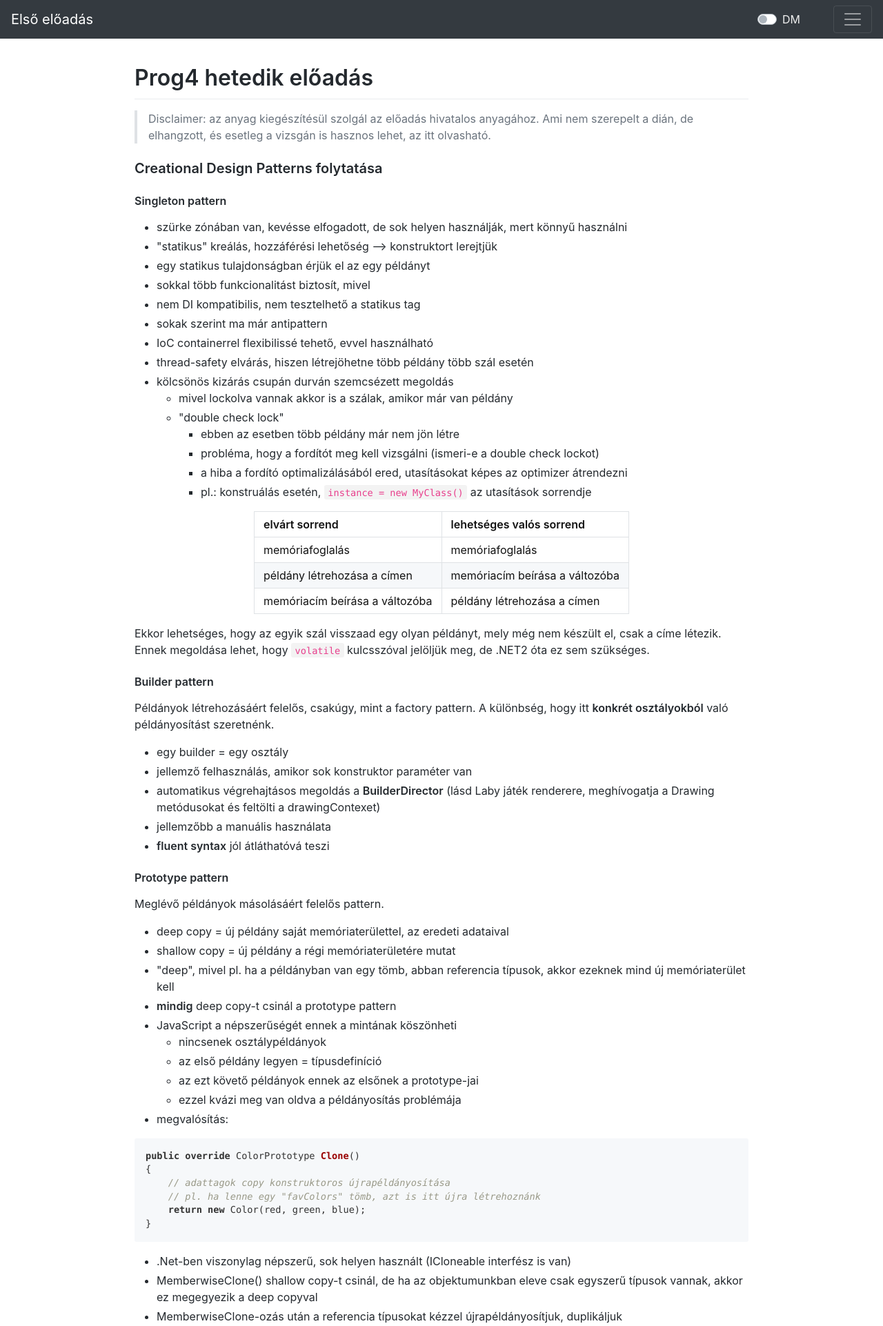
After one commit to kerteszgabor/kerteszgabor.github.io, a PHP site: page /hetedikEA.html in a window 1280 px wide. The commit adds this page. Shown: the top 1922 px of the page at 69% size. Run offline with PHP 8.4, Linux system fonts and the light colour scheme.

Commit message:
added 7th lecture

```diff
--- a/prog4/assets/css/sajat.css
+++ b/prog4/assets/css/sajat.css
@@ -1,6 +1,10 @@
 body.dark-mode {
     background-color:#111;
     color:rgb(255, 255, 255);
+}
+
+table{
+    color:#111;
 }
 
 
--- /dev/null
+++ b/prog4/hetedikEA.html
@@ -0,0 +1,213 @@
+<!doctype html>
+<html>
+  <head>
+    <meta charset="utf-8">
+    <meta name="viewport" content="width=device-width, initial-scale=1, minimal-ui">
+    <title>Prog4 hetedik előadás</title>
+    <link rel="stylesheet" href="https://maxcdn.bootstrapcdn.com/bootstrap/4.3.1/css/bootstrap.min.css">
+    <link type="text/css" rel="stylesheet" href="assets/css/github-markdown.css">
+    <link type="text/css" rel="stylesheet" href="assets/css/pilcrow.css">
+    <link type="text/css" rel="stylesheet" href="assets/css/hljs-github.min.css"/>
+    <link type="text/css" rel="stylesheet" href="assets/css/sajat.css"/>
+  </head>
+	<body id="body" class="light-mode">
+        <nav class="navbar fixed-top navbar-dark bg-dark">
+                <a class="navbar-brand" href="#">Első előadás</a>
+
+                 <div id="darkmodeSwitcher" class="custom-control custom-switch d-flex justify-content-start mr-5">
+                   <input type="checkbox" class="custom-control-input" onchange="ToogleDarkMode()" id="customSwitches">
+                   <label id="darkmodeSwitcher" class="custom-control-label headerText" for="customSwitches">DM</label>
+                 </div>
+
+                <button class="navbar-toggler" type="button" data-toggle="collapse" data-target="#collapsingNavbar">
+                     <span class="navbar-toggler-icon"></span>
+                 </button>
+                 <div class="navbar-collapse collapse" id="collapsingNavbar">
+                     <ul class="navbar-nav">
+                         <li class="nav-item active">
+                                <a target="_self" class="nav-link" href="index.html">Prog4 előadások</a>
+                            </li>
+                         <li class="nav-item">
+                             <a target="_self" class="nav-link" href="../main_old/calendar/calendar.html">Határidők</a>
+                         </li>
+                     <li class="nav-item">
+                             <button id="btn" type="button" onclick="ToogleDarkMode()" class=" pull-left navbar-toggle btn-dark btn" style="margin-left: -12px;">Dark Mode</button>
+                         </li>
+                     </ul>
+                 </div>
+             </nav>
+    <article id="content" class="markdown-body mt-5"><h1 id="prog4-hetedik-előadás">Prog4 hetedik előadás</h1>
+<blockquote>
+<p>Disclaimer: az anyag kiegészítésül szolgál az előadás hivatalos anyagához. Ami nem szerepelt a dián, de elhangzott, és esetleg a vizsgán is hasznos lehet, az itt olvasható.</p>
+</blockquote>
+<h3 id="creational-design-patterns-folytatása">Creational Design Patterns folytatása</h3>
+<h4 id="singleton-pattern">Singleton pattern</h4>
+<ul class="list">
+<li>szürke zónában van, kevésse elfogadott, de sok helyen használják, mert könnyű használni</li>
+<li>&quot;statikus&quot; kreálás, hozzáférési lehetőség --&gt; konstruktort lerejtjük</li>
+<li>egy statikus tulajdonságban érjük el az egy példányt</li>
+<li>sokkal több funkcionalitást biztosít, mivel </li>
+<li>nem DI kompatibilis, nem tesztelhető a statikus tag</li>
+<li>sokak szerint ma már antipattern</li>
+<li>IoC containerrel flexibilissé tehető, evvel használható</li>
+<li>thread-safety elvárás, hiszen létrejöhetne több példány több szál esetén</li>
+<li>kölcsönös kizárás csupán durván szemcsézett megoldás<ul class="list">
+<li>mivel lockolva vannak akkor is a szálak, amikor már van példány</li>
+<li>&quot;double check lock&quot; <ul class="list">
+<li>ebben az esetben több példány már nem jön létre</li>
+<li>probléma, hogy a fordítót meg kell vizsgálni (ismeri-e a double check lockot)</li>
+<li>a hiba a fordító optimalizálásából ered, utasításokat képes az optimizer átrendezni</li>
+<li>pl.: konstruálás esetén, <code>instance = new MyClass()</code> az utasítások sorrendje<center>
+
+</li>
+</ul>
+</li>
+</ul>
+</li>
+</ul>
+
+<div class="row justify-content-center">
+        <div class="col-auto">
+                <table>
+                        <thead>
+                        <tr>
+                        <th>elvárt sorrend</th>
+                        <th>lehetséges valós sorrend</th>
+                        </tr>
+                        </thead>
+                        <tbody>
+                        <tr>
+                        <td>memóriafoglalás</td>
+                        <td>memóriafoglalás</td>
+                        </tr>
+                        <tr>
+                        <td>példány létrehozása a címen</td>
+                        <td>memóriacím beírása a változóba</td>
+                        </tr>
+                        <tr>
+                        <td>memóriacím beírása a változóba</td>
+                        <td>példány létrehozása a címen</td>
+                        </tr>
+                        </tbody>
+                        </table>
+        </div>
+      </div>
+
+<p>Ekkor lehetséges, hogy az egyik szál visszaad egy olyan példányt, mely még nem készült el, csak a címe létezik. Ennek megoldása lehet, hogy <code>volatile</code> kulcsszóval jelöljük meg, de .NET2 óta ez sem szükséges.
+</center></p>
+<h4 id="builder-pattern">Builder pattern</h4>
+<p>Példányok létrehozásáért felelős, csakúgy, mint a factory pattern. A különbség, hogy itt <strong>konkrét osztályokból</strong> való példányosítást szeretnénk.</p>
+<ul class="list">
+<li>egy builder = egy osztály</li>
+<li>jellemző felhasználás, amikor sok konstruktor paraméter van</li>
+<li>automatikus végrehajtásos megoldás a <strong>BuilderDirector</strong> (lásd Laby játék renderere, meghívogatja a Drawing metódusokat és feltölti a drawingContexet)</li>
+<li>jellemzőbb a manuális használata</li>
+<li><strong>fluent syntax</strong> jól átláthatóvá teszi</li>
+</ul>
+<h4 id="prototype-pattern">Prototype pattern</h4>
+<p>Meglévő példányok másolásáért felelős pattern.</p>
+<ul class="list">
+<li>deep copy = új példány saját memóriaterülettel, az eredeti adataival</li>
+<li>shallow copy = új példány a régi memóriaterületére mutat</li>
+<li>&quot;deep&quot;, mivel pl. ha a példányban van egy tömb, abban referencia típusok, akkor ezeknek mind új memóriaterület kell</li>
+<li><strong>mindig</strong> deep copy-t csinál a prototype pattern</li>
+<li>JavaScript a népszerűségét ennek a mintának köszönheti<ul class="list">
+<li>nincsenek osztálypéldányok</li>
+<li>az első példány legyen = típusdefiníció</li>
+<li>az ezt követő példányok ennek az elsőnek a prototype-jai</li>
+<li>ezzel kvázi meg van oldva a példányosítás problémája</li>
+</ul>
+</li>
+<li>megvalósítás: </li>
+</ul>
+<pre class="hljs"><code><span class="hljs-function"><span class="hljs-keyword">public</span> <span class="hljs-keyword">override</span> ColorPrototype <span class="hljs-title">Clone</span>(<span class="hljs-params"></span>)
+</span>{
+    <span class="hljs-comment">// adattagok copy konstruktoros újrapéldányosítása</span>
+    <span class="hljs-comment">// pl. ha lenne egy "favColors" tömb, azt is itt újra létrehoznánk</span>
+    <span class="hljs-keyword">return</span> <span class="hljs-keyword">new</span> Color(red, green, blue);
+}</code></pre><ul class="list">
+<li>.Net-ben viszonylag népszerű, sok helyen használt (ICloneable interfész is van)</li>
+<li>MemberwiseClone() shallow copy-t csinál, de ha az objektumunkban eleve csak egyszerű típusok vannak, akkor ez megegyezik a deep copyval</li>
+<li>MemberwiseClone-ozás után a referencia típusokat kézzel újrapéldányosítjuk, duplikáljuk</li>
+<li>automatizálás reflexióval, vagy szerializációval lehetséges, sokkal kényelmesebb, de lényegesen rosszabb futásidőt produkál</li>
+</ul>
+<h3 id="behavioral-design-patterns">Behavioral Design Patterns</h3>
+<h4 id="iterator-pattern">Iterator pattern</h4>
+<ul class="list">
+<li>szinte minden programnyelv implementálta már</li>
+<li>lényeg, hogy külső lerejtést végezzünk, minden kollekciót ugyanolyan külső szintaxissal kényelmesen be tudjunk járni</li>
+<li>saját típusnál testreszabható, miként akarjuk bejárni azt</li>
+<li>yield return mechanika: <ul class="list">
+<li>ciklus az elemeket bejárni</li>
+<li>visszaadom az aktuális elemet</li>
+<li>folytatom a ciklust</li>
+<li>a belső működés ugyanaz kb, a motorháztető alatt komoly munka folyik</li>
+</ul>
+</li>
+</ul>
+<h4 id="chain-of-responsibility-pattern">Chain of Responsibility pattern</h4>
+<ul class="list">
+<li><code>foreach</code> ciklus használata esetén, vagyis iterator használatánál adatfeldolgozás a cél</li>
+<li>CoR esetén a feldolgozás a lényeg, jellemzően minden elemen szeretnénk valamilyen műveletet végezni</li>
+<li>a háttérben a láncolt lista létéről nem tudunk</li>
+<li>nagy switchek lecserélésére tökéletes</li>
+<li><strong>abstract factory</strong> kiválasztásánál is jól használható</li>
+<li>variációk<ul class="list">
+<li>feltétel nélküli pl. a logger chain: több helyen naplózás, kívülről csak <code>log()</code> látszódik</li>
+<li>feltételes pl. az abstract factory esetén egy kollekcióban vannak az alfactoryk, ezeken végigmegy, és mindenkitől megkérdezi, hogy tud-e adott példányt létrehozni, ha igen, akkor itt megállunk</li>
+<li>a kettő kombinációja nem szerencsés</li>
+</ul>
+</li>
+</ul>
+<h4 id="visitor-pattern">Visitor pattern</h4>
+<p>Egyszerre dolgozik gyűjteményekkel, és szétválasztja a hívót és hívottat.</p>
+<ul class="list">
+<li>visitor = logic, művelet, amit végezni fogunk az elemeken</li>
+<li>acceptor = subject, elem, amin a műveletet végezzük</li>
+<li>a műveletvégzést <strong>mindig</strong> az acceptor dönti el --&gt; ő hívja a visitor <code>Visit()</code> metódusát</li>
+<li>visitor <em>esetleg</em> tudhat az acceptorokról, fordítva nem</li>
+<li><p>öröklés helyett jellemzően interfészek</p>
+<pre class="hljs"><code><span class="hljs-keyword">class</span> <span class="hljs-title">Person</span> : <span class="hljs-title">IVisitorAcceptor</span>
+{
+  <span class="hljs-comment">// personal data</span>
+
+  <span class="hljs-function"><span class="hljs-keyword">public</span> <span class="hljs-keyword">void</span> <span class="hljs-title">Accept</span>(<span class="hljs-params">Ivisitor visitor</span>)
+  </span>{
+      <span class="hljs-comment">// Bunch of ifs to decide whether the actual visitor can process the data or not.</span>
+      <span class="hljs-comment">//E.g. if the visitor wants to log to remote host with plain FTP, do we allow it?</span>
+      visitor.Visit(<span class="hljs-keyword">this</span>);
+  }
+}</code></pre></li>
+<li>gyűjteményekre jól általánosítható</li>
+</ul>
+<h4 id="observer-pattern">Observer pattern</h4>
+<ul class="list">
+<li>gyakorlatilag az eseménykezelés klasszikus megoldása</li>
+<li>prog2-n megismert interfészes megoldás nem elterjedt már, obsolete</li>
+<li>delegáltas megoldás sokkal jobb --&gt; classok szintjéről metódusok szintjére lehozzuk az eseménykezelést</li>
+<li>nem kell az (interfész típusú) osztályreferenciát ismerni, csak a metódus szignatúrát kell ismerni, feliratkozáshoz sem szükséges külön metúdus, hiszen a <code>+=</code> operátor tudja ezt</li>
+<li>.Net-ben memory leak állhat elő --&gt; weak reference (GB által bármikor felszabadítható)</li>
+<li>a C# <code>IObserver</code> <strong>nem</strong> ez a pattern, ennél jóval több (Rx framework)</li>
+</ul>
+<h4 id="command-pattern">Command pattern</h4>
+<ul class="list">
+<li>invoker kérését becsomagoljuk egy commandba</li>
+<li>gyakorlatilag receiver megfelelő metódusát hívja meg az invoker, de ezt a referenciát közvetlenül nem ismeri</li>
+<li>cachelésre, load balancingre is kiváló</li>
+<li>relay command megoldja, hogy ne kelljen minden műveletre külön class, csak egy-egy <code>RelayCommand</code> példány</li>
+</ul>
+<h4 id="mediator-pattern">Mediator pattern</h4>
+<p>Jellemzően komponensek összehangolására, felügyeletére használatos.</p>
+<ul class="list">
+<li>pl. üzenetküldés objektumok között, anélkül, hogy tudnának egymásról <strong>referencia</strong> szerint</li>
+<li>a megoldás, hogy csak <strong>azonosítókat</strong> adok át</li>
+<li>nagyon népszerű, ezért rengeted meglévő kód van</li>
+<li>nem csak osztályok szintjén működik, hanem magasabb architekturális szinteken is</li>
+</ul>
+    </article>
+    <script src="script/script.js"></script>
+    <script src="https://ajax.googleapis.com/ajax/libs/jquery/3.4.1/jquery.min.js"></script>
+    <script src="https://cdnjs.cloudflare.com/ajax/libs/popper.js/1.14.7/umd/popper.min.js"></script>
+    <script src="https://maxcdn.bootstrapcdn.com/bootstrap/4.3.1/js/bootstrap.min.js"></script>
+  </body>
+</html>
```
Also changed, not shown: prog4/index.html (+16 -0 lines), prog4/md/hetedikEA.md (added, +145 -0 lines), prog4/img/07.png (added).
